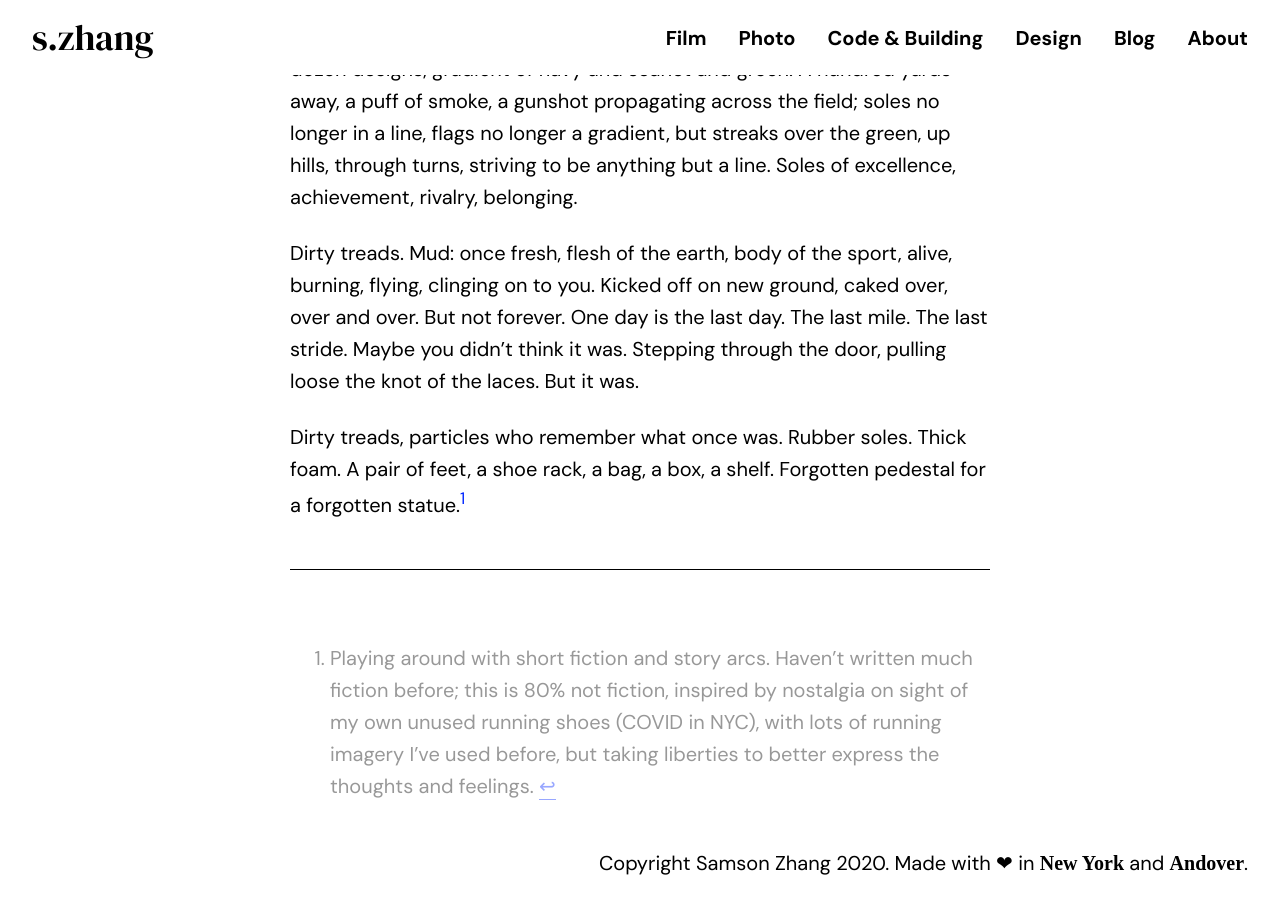
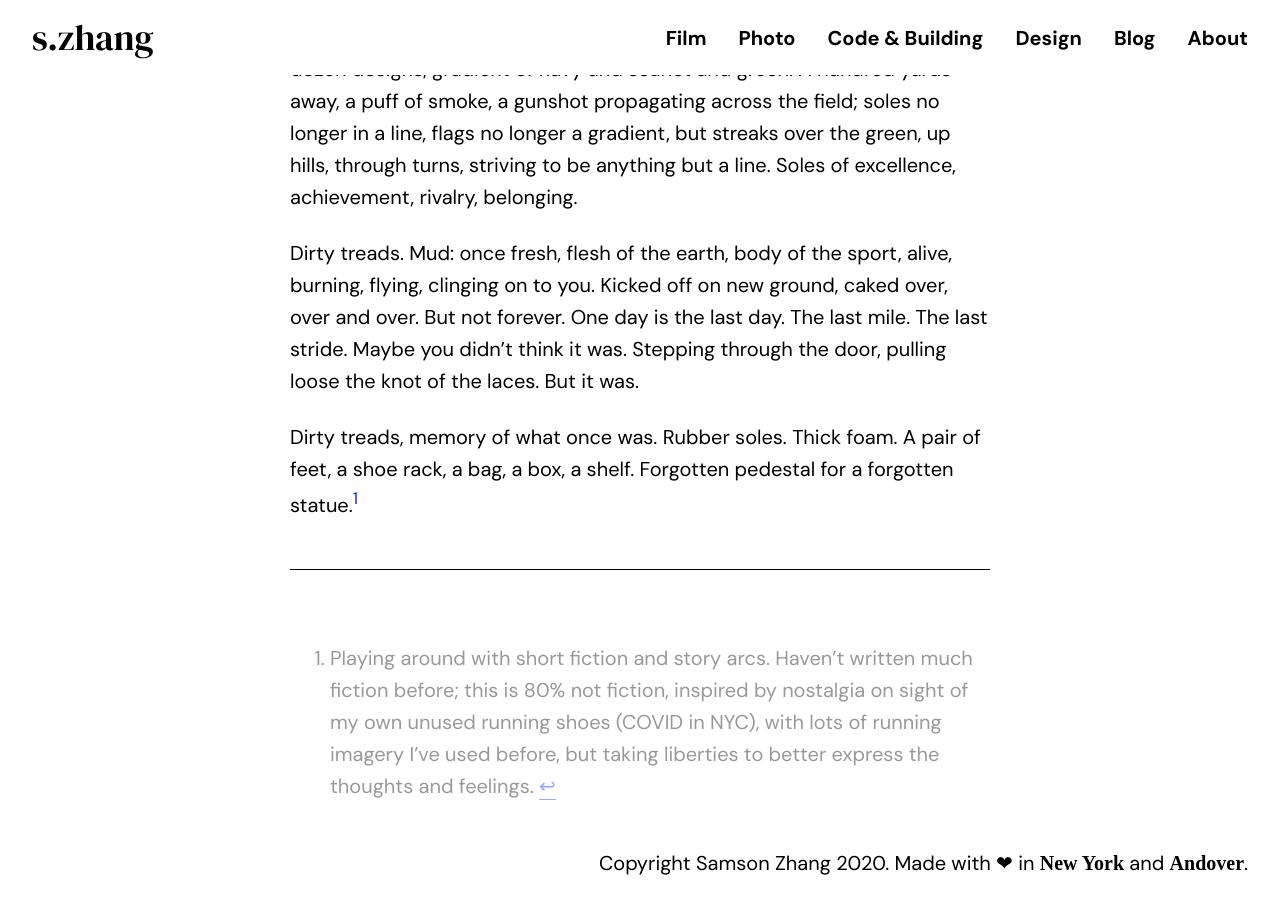
Before and after one commit to wwsalmon/portfolio, a Jekyll site: the page built from _posts/2020-04-30-pedestal.md, in a window 1280 px wide and 900 px high, scrolled down 670 px. Built offline with Jekyll 4.4.1, drawn with Linux system fonts in a browser that asks for light colours; some web fonts are replaced.

Commit message:
change wording on pedestal

```diff
--- a/_posts/2020-04-30-pedestal.md
+++ b/_posts/2020-04-30-pedestal.md
@@ -11,6 +11,6 @@ Rubber soles. Carpet, concrete, asphalt, grass, gravel. Wings to soar off freely
 
 Dirty treads. Mud: once fresh, flesh of the earth, body of the sport, alive, burning, flying, clinging on to you. Kicked off on new ground, caked over, over and over. But not forever. One day is the last day. The last mile. The last stride. Maybe you didn’t think it was. Stepping through the door, pulling loose the knot of the laces. But it was.
 
-Dirty treads, particles who remember what once was. Rubber soles. Thick foam. A pair of feet, a shoe rack, a bag, a box, a shelf. Forgotten pedestal for a forgotten statue.[^ref]
+Dirty treads, memory of what once was. Rubber soles. Thick foam. A pair of feet, a shoe rack, a bag, a box, a shelf. Forgotten pedestal for a forgotten statue.[^ref]
 
 [^ref]: Playing around with short fiction and story arcs. Haven't written much fiction before; this is 80% not fiction, inspired by nostalgia on sight of my own unused running shoes (COVID in NYC), with lots of running imagery I've used before, but taking liberties to better express the thoughts and feelings.
```
